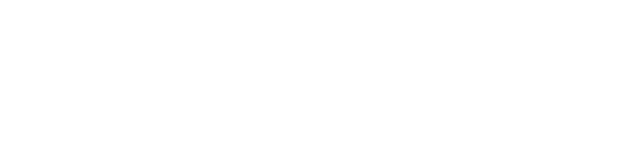
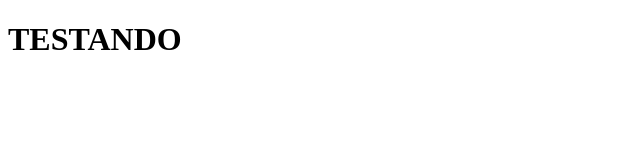
Before and after one commit to jsgsimbr/jedi, a plain HTML site: page index.html in a window 1280 px wide. Shown: the whole page, without its empty margins (0-640 px from the left). Drawn offline with Linux system fonts and the light colour scheme.

Commit message:
todos os arquivos

```diff
--- a/index.html
+++ b/index.html
@@ -6,6 +6,6 @@
     <title>Document</title>
 </head>
 <body>
-
+     <div> <h1> TESTANDO</h1></div>
 </body>
 </html>
```
Also changed, not shown: index.js (added).
